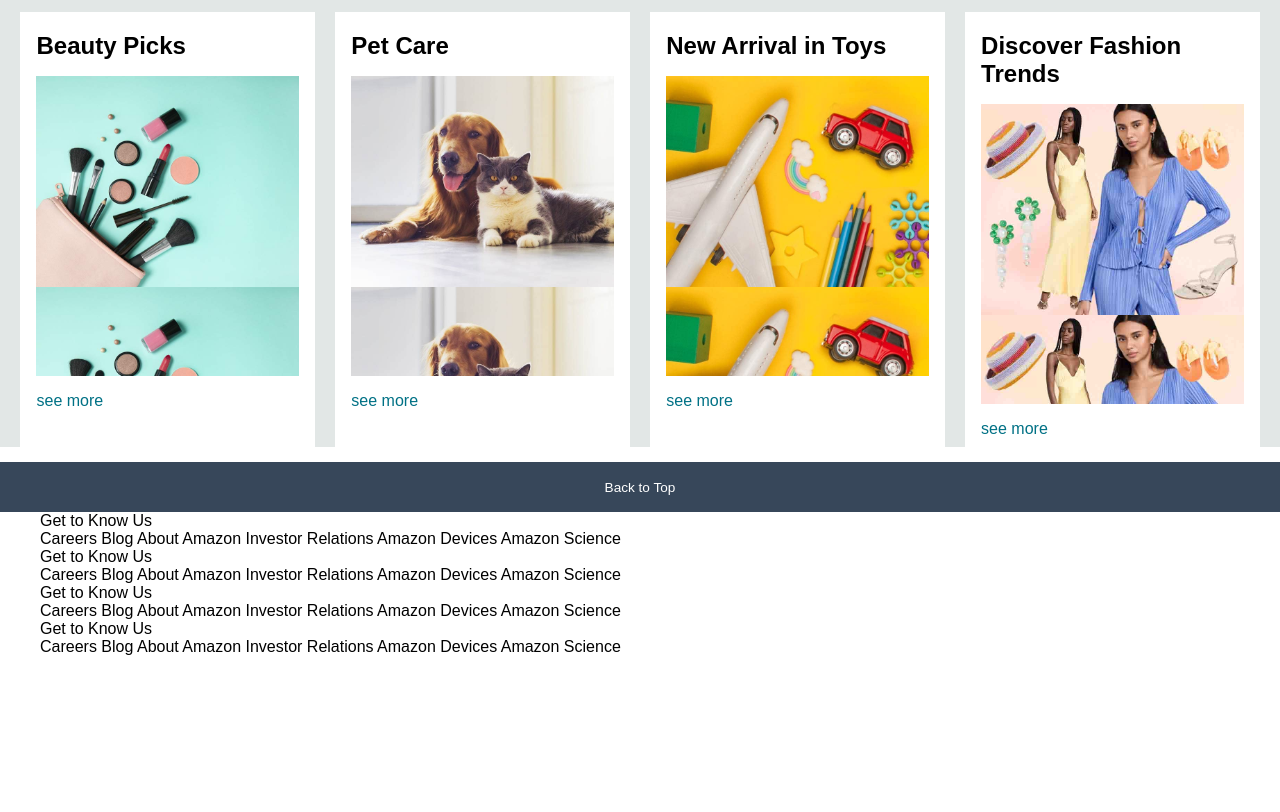
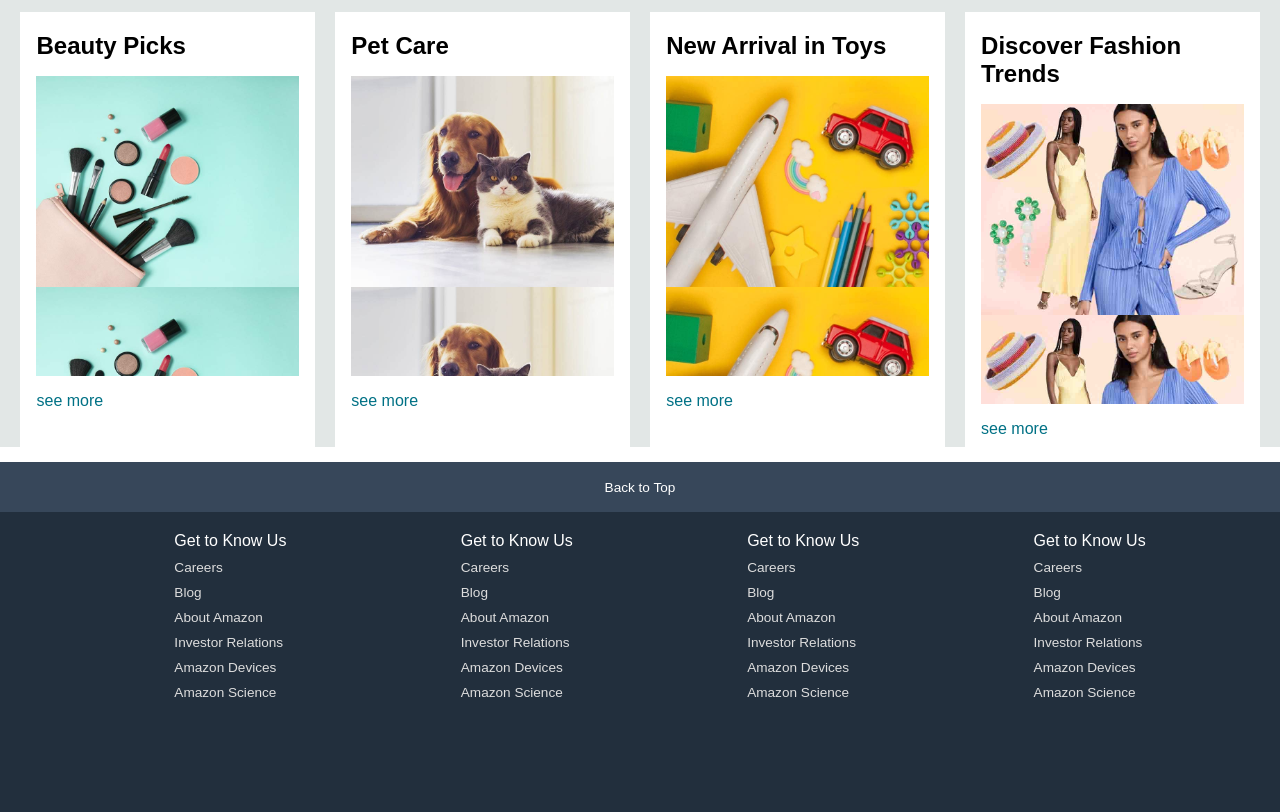
Before and after one commit to TechiAkki963/Amazon_Clone, a plain HTML site: page index.html in a window 1280 px wide. Shown: the part 903-1715 px from the top of the page. Before the commit the page ends 1559 px from the top, so only its background shows below. Drawn offline with Linux system fonts and the light colour scheme.

Commit message:
adding foo-panel 2

```diff
--- a/style.css
+++ b/style.css
@@ -220,3 +220,24 @@ footer {
     align-items: center;
     font-size: 0.85rem;
 }
+
+.foot_panel2 {
+    background-color: #222F3D;
+    color: white;
+    height: 300px;
+    display: flex;
+    justify-content: space-evenly;
+
+}
+
+ul {
+    margin-top: 20px;
+}
+
+ul a {
+    display: block;
+    font-size: 0.85rem;
+    margin-top: 10px;
+    color: #dddddd;
+
+}
```
